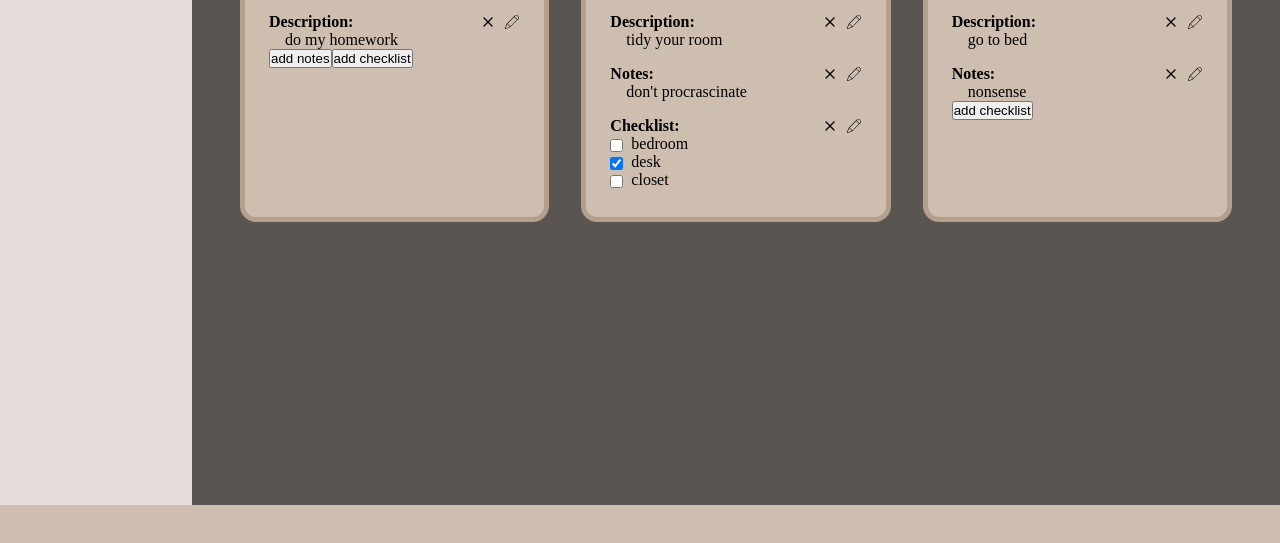
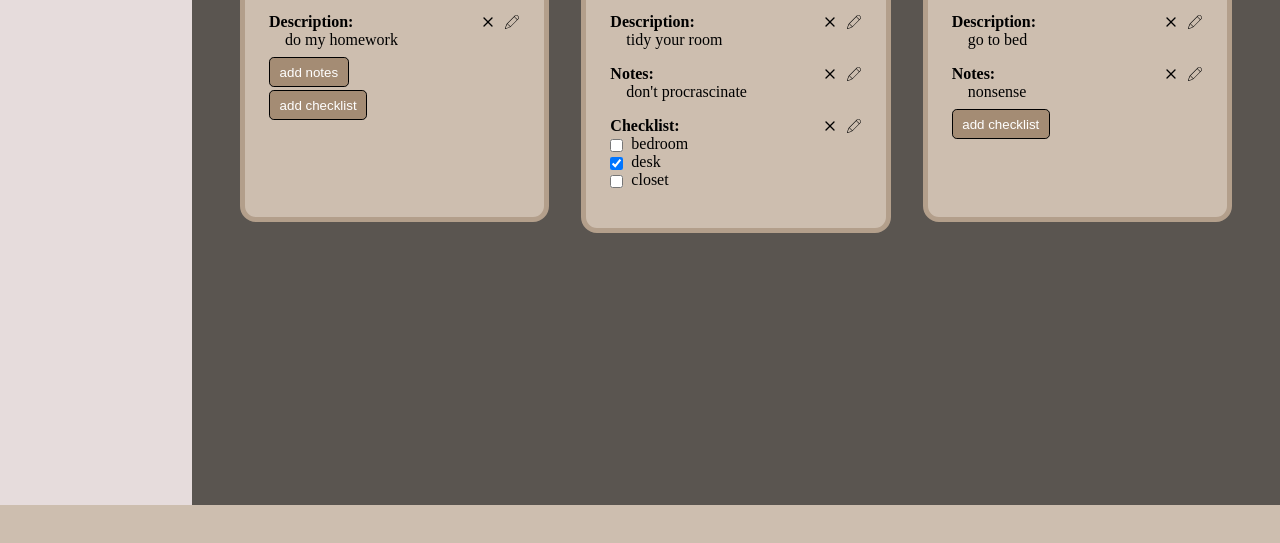
Before and after one commit to Arupyaa/simple-to-do, a website built with webpack: page src/index.html in a window 1280 px wide. Shown: the part 247-790 px from the top of the page. Built offline with nearby package versions, Linux system fonts and the light colour scheme.

Commit message:
add styling to todo card buttons
added a class to the div containing buttons in todo cards to apply styling

```diff
--- a/src/interface.js
+++ b/src/interface.js
@@ -295,6 +295,7 @@ let TodosInterface = (function () {
         checklistBox.appendChild(checklist);
 
         let addButtons = document.createElement("div");
+        addButtons.classList.add("card-buttons");
         let addDescriptionBtn = document.createElement("button");
         let addNotesBtn = document.createElement("button");
         let addChecklistBtn = document.createElement("button");
--- a/src/todos.css
+++ b/src/todos.css
@@ -97,3 +97,25 @@
 .description, .notes{
     white-space: pre;
 }
+
+.card-buttons{
+    margin-top: 0.5rem;
+    display: grid;
+    grid-template-rows: repeat(3,min-content);
+    gap: 0.2rem;
+    & button{
+        white-space: nowrap;
+        justify-self: start;
+        padding: 0.4rem 0.6rem;
+        color: white;
+        border: 1px solid black;
+        border-radius: 0.3rem;
+        background-color: hsl(30, 21%, 55%);
+        &:hover{
+            background-color: hsl(30, 21%, 65%);
+        }
+        &:active{
+            background-color: hsl(30, 21%, 70%);
+        }
+    }
+}
```
